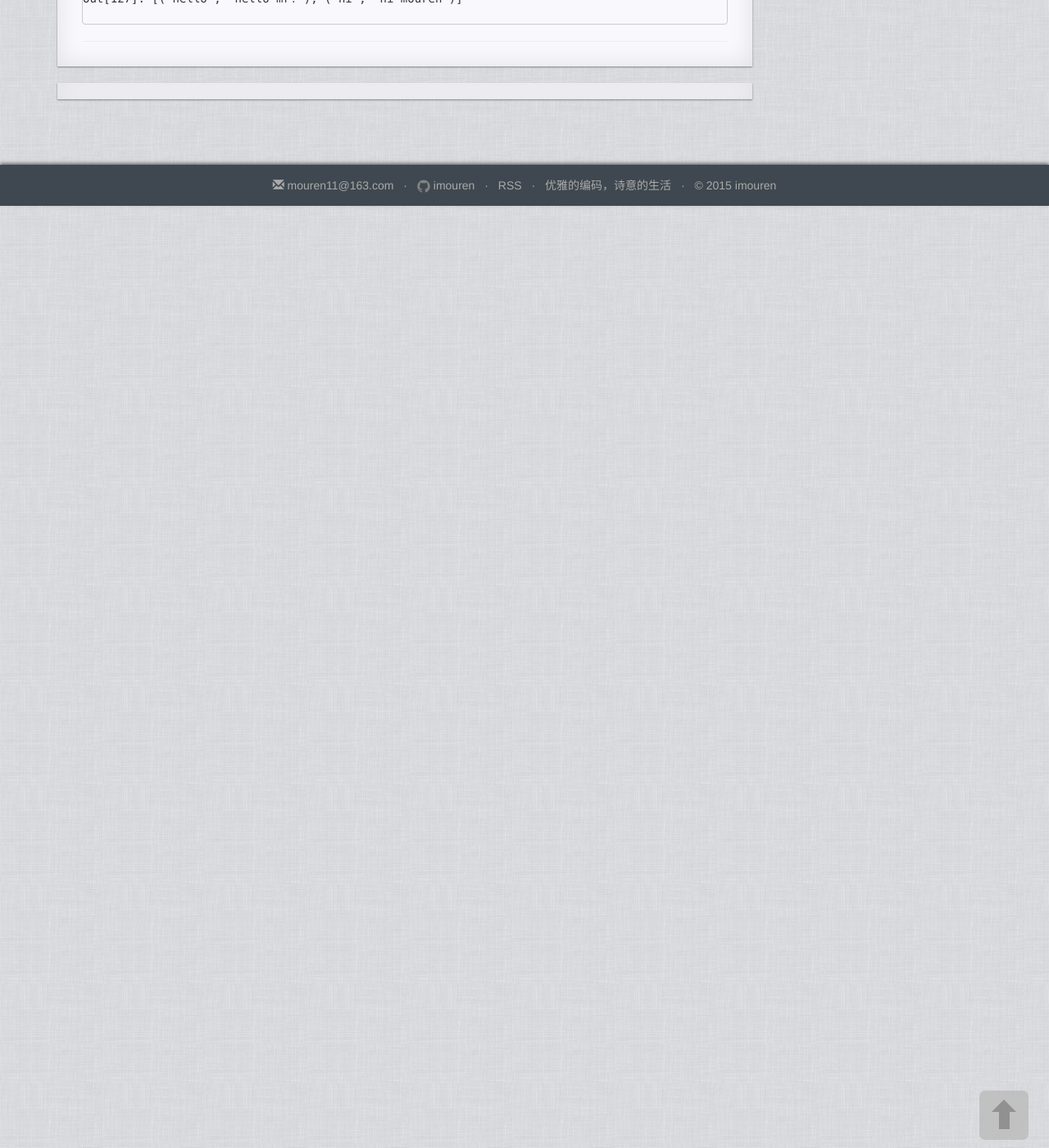
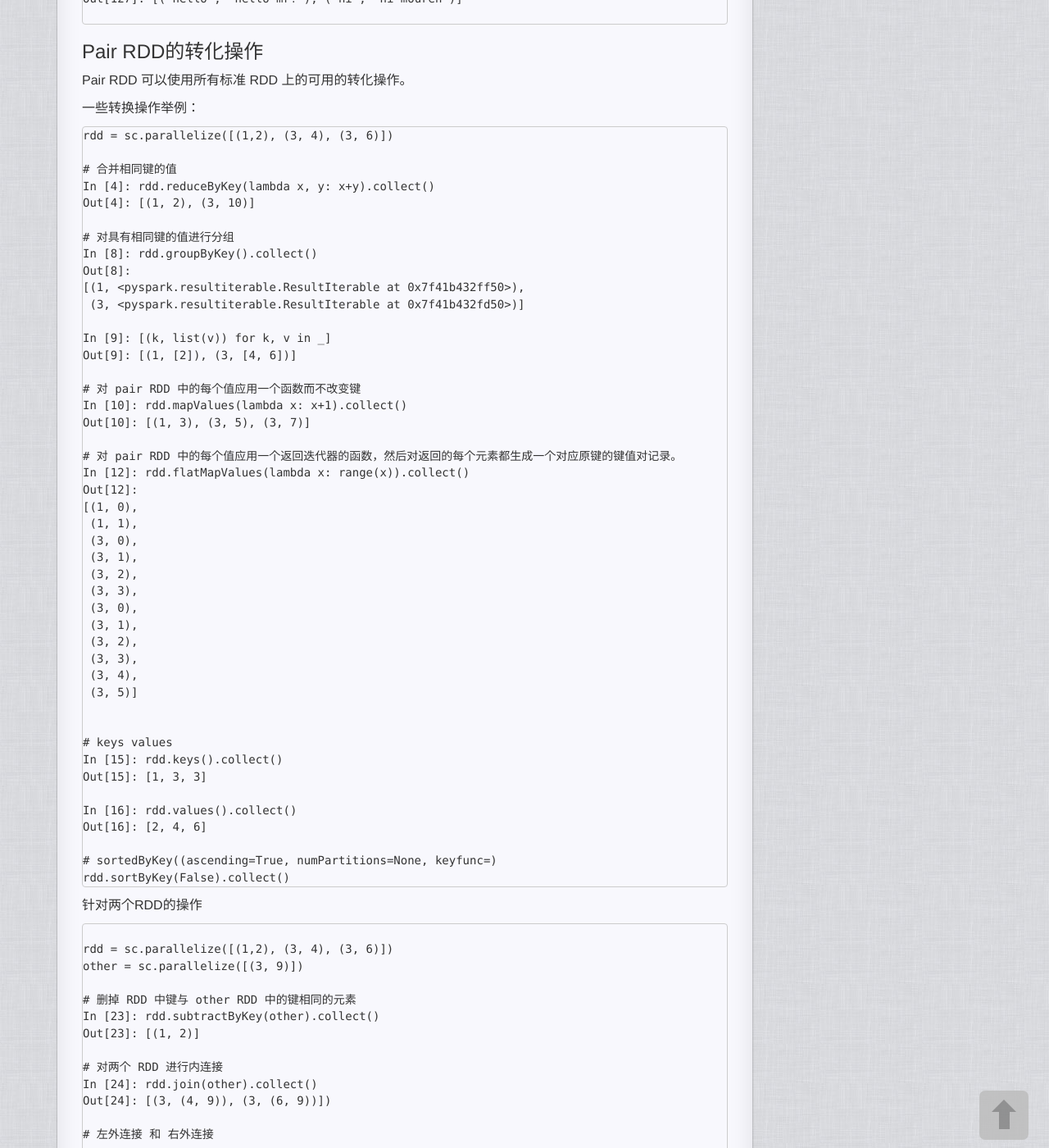
Before and after one commit to imouren/imouren.github.io, a Jekyll site: the page built from _posts/2016-10-18-learn_spark.md, in a window 1280 px wide and 1400 px high, scrolled down 7439 px. Shown: the whole window at 82% size. Built offline with Jekyll 4.4.1, drawn with Linux system fonts in a browser that asks for light colours; nearby versions of some CDN libraries; comment, search, counter and statistics services are not loaded; a style sheet for code colours, icons or effects is not loaded; some of the changed text lies outside the part shown.

Commit message:
add blog

````diff
--- a/_posts/2016-10-18-learn_spark.md
+++ b/_posts/2016-10-18-learn_spark.md
@@ -403,3 +403,95 @@ In [127]: lines.map(lambda x: (x.split(" ")[0], x)).collect()
 Out[127]: [('hello', 'hello mr!'), ('hi', 'hi mouren')]
 
 ```
+
+### Pair RDD的转化操作
+
+Pair RDD 可以使用所有标准 RDD 上的可用的转化操作。
+
+一些转换操作举例：
+
+```python
+rdd = sc.parallelize([(1,2), (3, 4), (3, 6)])
+
+# 合并相同键的值
+In [4]: rdd.reduceByKey(lambda x, y: x+y).collect()
+Out[4]: [(1, 2), (3, 10)]
+
+# 对具有相同键的值进行分组
+In [8]: rdd.groupByKey().collect()
+Out[8]:
+[(1, <pyspark.resultiterable.ResultIterable at 0x7f41b432ff50>),
+ (3, <pyspark.resultiterable.ResultIterable at 0x7f41b432fd50>)]
+
+In [9]: [(k, list(v)) for k, v in _]
+Out[9]: [(1, [2]), (3, [4, 6])]
+
+# 对 pair RDD 中的每个值应用一个函数而不改变键
+In [10]: rdd.mapValues(lambda x: x+1).collect()
+Out[10]: [(1, 3), (3, 5), (3, 7)]
+
+# 对 pair RDD 中的每个值应用一个返回迭代器的函数，然后对返回的每个元素都生成一个对应原键的键值对记录。
+In [12]: rdd.flatMapValues(lambda x: range(x)).collect()
+Out[12]:
+[(1, 0),
+ (1, 1),
+ (3, 0),
+ (3, 1),
+ (3, 2),
+ (3, 3),
+ (3, 0),
+ (3, 1),
+ (3, 2),
+ (3, 3),
+ (3, 4),
+ (3, 5)]
+
+
+# keys values
+In [15]: rdd.keys().collect()
+Out[15]: [1, 3, 3]
+
+In [16]: rdd.values().collect()
+Out[16]: [2, 4, 6]
+
+# sortedByKey((ascending=True, numPartitions=None, keyfunc=)
+rdd.sortByKey(False).collect()
+```
+
+针对两个RDD的操作
+
+```python
+
+rdd = sc.parallelize([(1,2), (3, 4), (3, 6)])
+other = sc.parallelize([(3, 9)])
+
+# 删掉 RDD 中键与 other RDD 中的键相同的元素
+In [23]: rdd.subtractByKey(other).collect()
+Out[23]: [(1, 2)]
+
+# 对两个 RDD 进行内连接
+In [24]: rdd.join(other).collect()
+Out[24]: [(3, (4, 9)), (3, (6, 9))])
+
+# 左外连接 和 右外连接
+
+In [26]: rdd.rightOuterJoin(other).collect()
+Out[26]: [(3, (4, 9)), (3, (6, 9))]
+
+In [27]: rdd.leftOuterJoin(other).collect()
+Out[27]: [(1, (2, None)), (3, (4, 9)), (3, (6, 9))]
+
+# 将两个 RDD 中拥有相同键的数据分组到一起
+
+In [58]: rdd.cogroup(other).collect()
+Out[58]:
+[(1,
+  (<pyspark.resultiterable.ResultIterable at 0x7f41b42d1110>,
+   <pyspark.resultiterable.ResultIterable at 0x7f41b42abc10>)),
+ (3,
+  (<pyspark.resultiterable.ResultIterable at 0x7f41b42abc90>,
+   <pyspark.resultiterable.ResultIterable at 0x7f41b42abcd0>))]
+
+{(1,([2],[])), (3,([4, 6],[9]))}
+
+```
````
Also changed, not shown: _posts/2016-10-16-pd_excel_error.md (added, +85 -0 lines).
